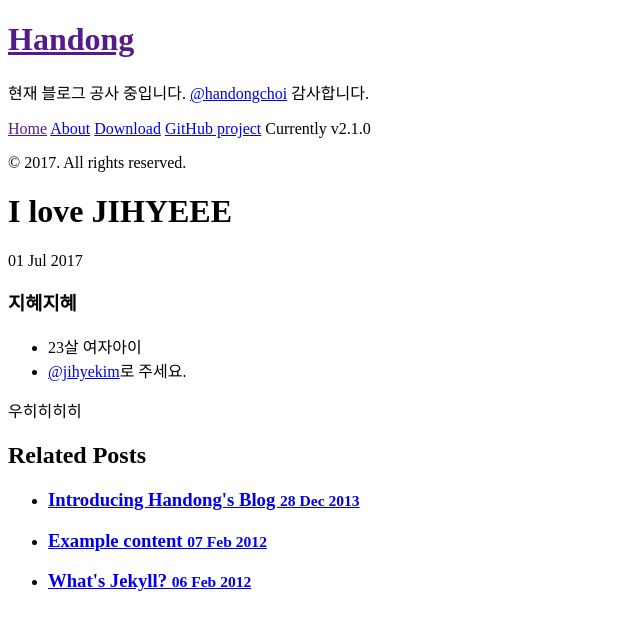
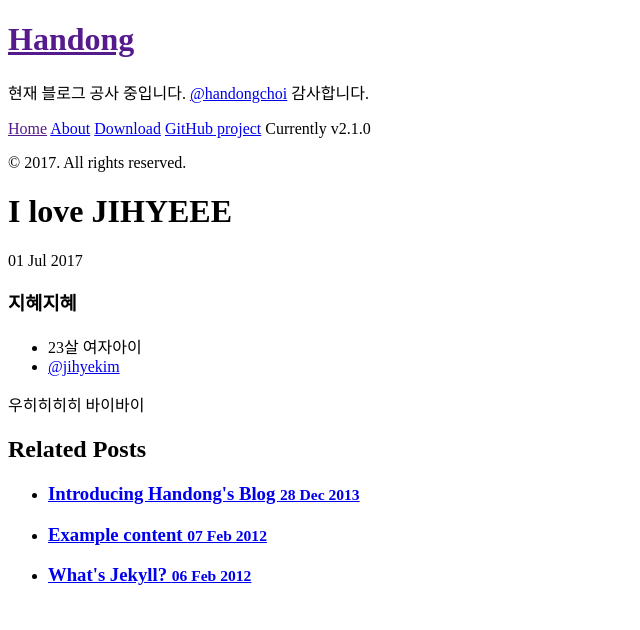
Before and after one commit to henrychoi7/henrychoi7.github.io, a Jekyll site: the page built from _posts/2017-07-01-i-love-jihyeee.md, in a window 1280 px wide. Shown: the top 630 px of the page, without its empty margins (0-640 px from the left). Built offline with Jekyll 4.4.1, drawn with Linux system fonts in a browser that asks for light colours.

Commit message:
modified new post

```diff
--- a/_posts/2017-07-01-i-love-jihyeee.md
+++ b/_posts/2017-07-01-i-love-jihyeee.md
@@ -6,6 +6,6 @@ title: I love JIHYEEE
 ### 지혜지혜
 
 * 23살 여자아이
-* [@jihyekim](https://www.facebook.com/profile.php?id=100000834978545&fref=ts)로 주세요.
+* [@jihyekim](https://www.facebook.com/profile.php?id=100000834978545&fref=ts)
 
-우히히히히
+우히히히히 바이바이
```
